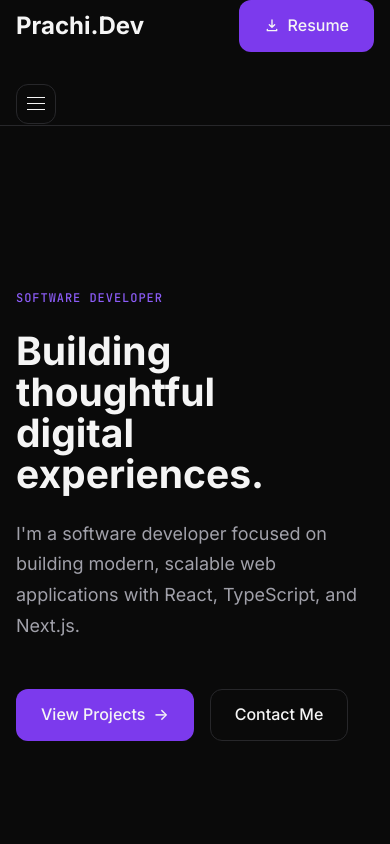
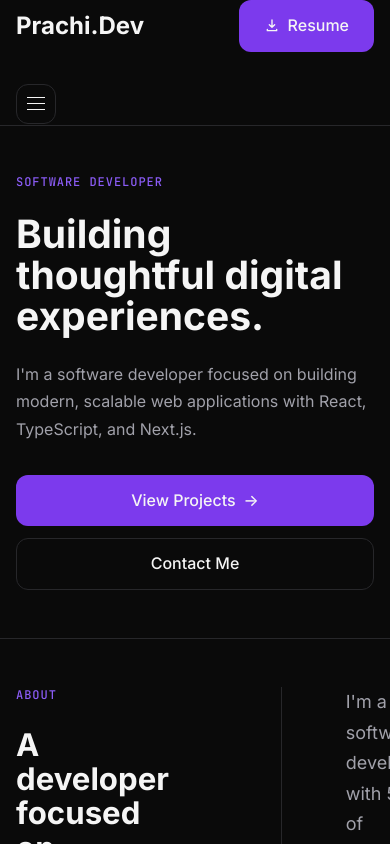
Before and after one commit to Prachi24599/my-portfolio, a React (Vite) app: page / in a window 390 px wide. Shown: the top 844 px of the page. Built offline with nearby package versions, Linux system fonts and the light colour scheme.

Commit message:
Hero Section - Mobile Responsive

```diff
--- a/src/sections/Hero.css
+++ b/src/sections/Hero.css
@@ -68,3 +68,60 @@
     transform: none;
   }
 }
+
+@media (max-width: 1024px) {
+  .hero {
+    min-height: 78vh;
+  }
+
+  .hero__description {
+    max-width: 52ch;
+  }
+}
+
+@media (max-width: 768px) {
+  .hero {
+    min-height: auto;
+    padding-block: var(--space-16);
+  }
+
+  .hero h1 {
+    max-width: 12ch;
+  }
+
+  .hero__description {
+    max-width: 42ch;
+  }
+
+  .hero__actions {
+    align-items: stretch;
+    flex-direction: column;
+    gap: var(--space-3);
+    margin-top: var(--space-8);
+  }
+
+  .hero__actions .button {
+    min-height: 48px;
+    width: 100%;
+    max-width: 320px;
+  }
+}
+
+@media (max-width: 480px) {
+  .hero {
+    padding-block: var(--space-12);
+  }
+
+  .hero h1 {
+    max-width: 100%;
+  }
+
+  .hero__description {
+    max-width: 36ch;
+    font-size: var(--font-size-body);
+  }
+
+  .hero__actions .button {
+    max-width: none;
+  }
+}
```
